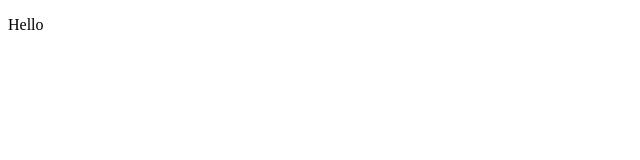
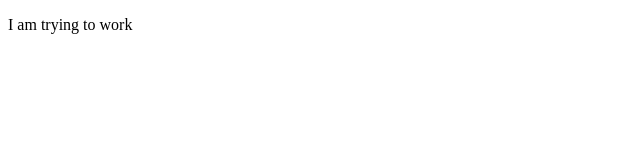
Before and after one commit to snkoski/Shawnigram, a React (Create React App) app: page /login in a window 1280 px wide. Shown: the top 160 px of the page, without its empty margins (0-640 px from the left). Built offline with nearby package versions, Linux system fonts and the light colour scheme.

Commit message:
Create routes constants. Create initial login page. Add react-router-dom to App.js.

```diff
--- a/src/App.js
+++ b/src/App.js
@@ -1,5 +1,19 @@
+import { BrowserRouter as Router, Route, Switch } from 'react-router-dom';
+import { lazy, Suspense } from 'react';
+import * as ROUTES from './constants/routes';
+
+const Login = lazy(() => import('./pages/login'));
+
 function App() {
-  return <p>Hello</p>;
+  return (
+    <Router>
+      <Suspense fallback={<p>Loading...</p>}>
+        <Switch>
+          <Route path={ROUTES.LOGIN} component={Login} />
+        </Switch>
+      </Suspense>
+    </Router>
+  );
 }
 
 export default App;
--- /dev/null
+++ b/src/constants/routes.js
@@ -0,0 +1,5 @@
+export const DASHBOARD = '/';
+export const LOGIN = '/login';
+export const SIGN_UP = '/signup';
+export const PROFILE = '/p/:username';
+export const NOT_FOUND = '/not-found';
--- /dev/null
+++ b/src/pages/login.js
@@ -0,0 +1,26 @@
+import { useState, useContext, useEffect } from 'react';
+import { useHistory } from 'react-router-dom';
+import FirebaseContext from '../context/firebase';
+
+export default function Login() {
+  const history = useHistory();
+  const { firebase } = useContext(FirebaseContext);
+
+  const [emailAddress, setEmailAddress] = useState('');
+  const [password, setPassword] = useState('');
+
+  const [error, setError] = useState('');
+  const isInvalid = password === '' || emailAddress === '';
+
+  const handleLogin = () => {};
+
+  useEffect(() => {
+    document.title = 'Login - Shawnigram';
+  }, []);
+
+  return (
+    <div className="container flex mx-auto max-w-screen-md items-center h-screen">
+      <p>I am trying to work</p>
+    </div>
+  );
+}
```
